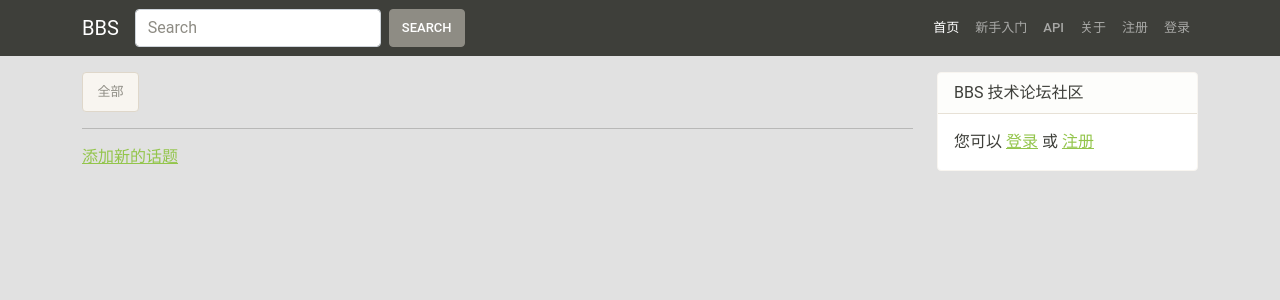
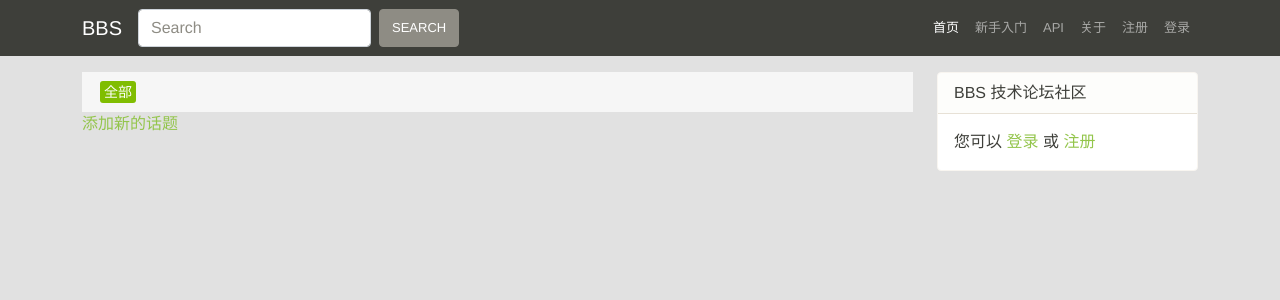
Before and after one commit to wtraceback/BBS, a Flask app: page /topic/ in a window 1280 px wide. Shown: the top 300 px of the page. Run offline with Flask 2, Linux system fonts and the light colour scheme; some libraries are stand-ins or nearby versions.

Commit message:
更改 topic 主页的主题

```diff
--- a/static/css/bbs.css
+++ b/static/css/bbs.css
@@ -1,5 +1,6 @@
 body {
     background-color: #E1E1E1;
+    font-family: "Helvetica Neue","Luxi Sans","DejaVu Sans",Tahoma,"Hiragino Sans GB",STHeiti,sans-serif!important;
 }
 
 .topic-panel {
@@ -70,3 +71,52 @@ body {
     vertical-align: middle;
     font-size: 16px;
 }
+
+.container a {
+    text-decoration: none;
+}
+
+a.dark {
+    color: #778087;
+}
+
+a.topic_title {
+    max-width: 100%;
+    -o-text-overflow: ellipsis;
+    white-space: nowrap;
+    display: inline-block;
+    vertical-align: middle;
+    font-size: 16px;
+    line-height: 30px;
+    text-overflow: ellipsis;
+    overflow: hidden;
+}
+
+.panel .topic-nav {
+    background-color: #F6F6F6;
+}
+
+.topic-tab {
+    margin: 0 10px;
+    color: #80bd01;
+    font-size: 14px;
+}
+
+.current-tab {
+    color: #fff;
+    background-color: #80bd01 !important;
+}
+
+.topic-tab.current-tab {
+    background-color: #80bd01;
+    color: #fff;
+    padding: 3px 4px;
+    border-radius: 3px;
+}
+
+.topic_list .list-group-item {
+    border: none;
+    border-bottom: 1px solid #dfd7ca;
+    border-top-left-radius: initial;
+    border-top-right-radius: initial;
+}
--- a/templates/topic/index.html
+++ b/templates/topic/index.html
@@ -5,24 +5,18 @@ Topic
 {% endblock %}
 
 {% block main_content %}
-    <ul class="nav nav-pills">
-        <li class="nav-item">
-            <a class="nav-link {% if request.args.get('board_id', '') == '' %}active{% endif %}" href="{{ url_for('topic.index') }}">全部</a>
-        </li>
-        {% for b in boards %}
-            <li class="nav-item">
-                <a class="nav-link {% if request.args.get('board_id', '') == b.str_id() %}active{% endif %}" href="{{ url_for('topic.index', board_id=b.id) }}">{{ b.name }}</a>
-            </li>
-        {% endfor %}
-    </ul>
+    <div class="panel">
+        <div class="topic-nav px-2 py-2">
+                <a class="topic-tab {% if request.args.get('board_id', '') == '' %}current-tab{% endif %}" href="{{ url_for('topic.index') }}">全部</a>
+            {% for b in boards %}
+                    <a class="topic-tab {% if request.args.get('board_id', '') == b.str_id() %}current-tab{% endif %}" href="{{ url_for('topic.index', board_id=b.id) }}">{{ b.name }}</a>
+            {% endfor %}
+        </div>
 
-    <hr class="my-3">
-
-    <div class="panel">
-        <ui class="list-group">
+        <ui class="topic_list list-group">
             {% for t in topics %}
             <li class="list-group-item">
-                <a href="{{ url_for('topic.detail', id=t.id) }}">{{ t.title }}</a>
+                <a class="dark topic_title" href="{{ url_for('topic.detail', id=t.id) }}">{{ t.title }}</a>
             </li>
             {% endfor %}
         </ui>
```
Also changed, not shown: templates/topic/detail.html (+11 -8 lines).
